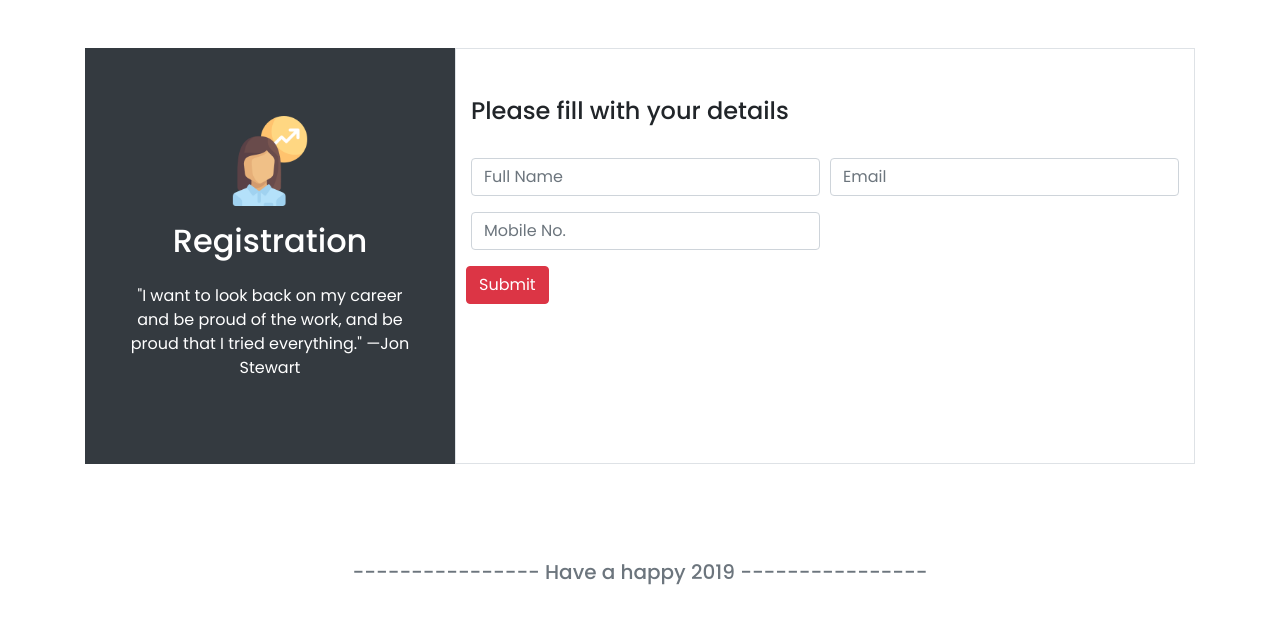
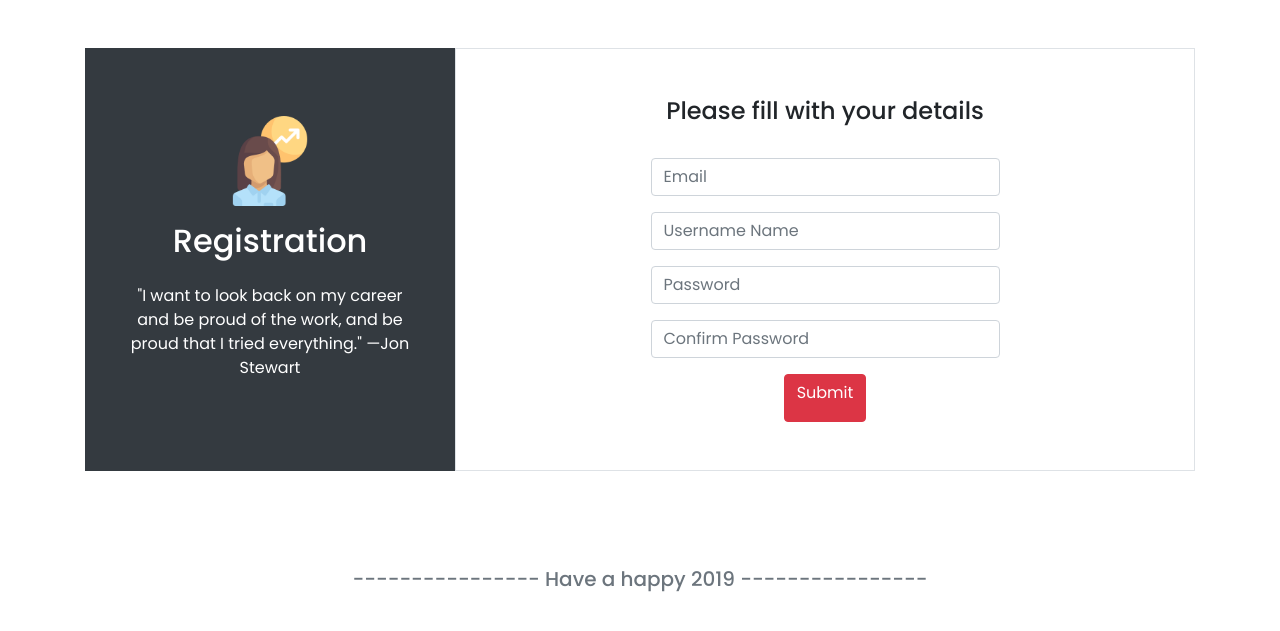
Before and after one commit to PragatiVerma18/Resume-Station, a Django app: page /accounts/signup/ in a window 1280 px wide. Shown: the part 86-717 px from the top of the page. Run offline with Django 3.2, Linux system fonts and the light colour scheme; some libraries are stand-ins or nearby versions.

Commit message:
added messages for error

```diff
--- a/resumestation/accounts/templates/accounts/signup.html
+++ b/resumestation/accounts/templates/accounts/signup.html
@@ -2,6 +2,12 @@
 {% load staticfiles %}
 
 {% block content %}
+
+{% if error %}
+<div class="alert alert-danger" role="alert" style="margin-top: 30px;">
+    <strong>{{error}}</strong>
+  </div>
+  {% endif %}
 
 <section class="testimonial py-5" id="testimonial">
   <div class="container">
@@ -17,25 +23,32 @@
                   </div>
               </div>
           </div>
-          <div class="col-md-8 py-5 border">
+          <div class="col-md-8 py-5 border text-center">
               <h4 class="pb-4">Please fill with your details</h4>
-              <form>
+              <form action="{% url 'signup' %}" method="POST" class="text-center">
+                    {% csrf_token %}
+                    <div class="form-row">
+                            <div class="form-group col-md-6 pb-3" style="margin: auto;">
+                              <input type="email" class="form-control" id="inputEmail4" placeholder="Email" name="email">
+                            </div>
+                          </div>
                   <div class="form-row">
-                      <div class="form-group col-md-6">
-                        <input id="Full Name" name="Full Name" placeholder="Full Name" class="form-control" type="text">
-                      </div>
-                      <div class="form-group col-md-6">
-                        <input type="email" class="form-control" id="inputEmail4" placeholder="Email">
+                      <div class="form-group col-md-6 pb-3" style="margin: auto;">
+                        <input id="Full Name" name="username" placeholder="Username Name" class="form-control" type="text">
                       </div>
                     </div>
                   <div class="form-row">
-                      <div class="form-group col-md-6">
-                          <input id="Mobile No." name="Mobile No." placeholder="Mobile No." class="form-control" required="required" type="text">
-                      </div>
+                        <div class="form-group col-md-6 pb-3" style="margin: auto;">
+                                <input type="password" class="form-control" id="inputEmail4" placeholder="Password" name="password">
+                              </div>
                   </div>
-
                   <div class="form-row">
-                      <button type="button" class="btn btn-danger">Submit</button>
+                        <div class="form-group col-md-6 pb-3" style="margin: auto;">
+                                <input type="password" class="form-control" id="inputEmail4" placeholder="Confirm Password" name="confirmpassword">
+                              </div>
+                  </div>
+                  <div class="form-row">
+                      <button type="submit" class="btn btn-danger pb-3 text-center" style="margin: auto;">Submit</button>
                   </div>
               </form>
           </div>
--- a/resumestation/accounts/views.py
+++ b/resumestation/accounts/views.py
@@ -4,9 +4,30 @@ from django.contrib import auth
 
 # Create your views here.
 def signup(request):
+  if request.method == 'POST':
+    if request.POST['password'] == request.POST['confirmpassword']:
+      try:
+        user = User.objects.get(username = request.POST['username'])
+        return render(request, 'accounts/signup.html', {'error' : 'Username has been already taken'})
+      except User.DoesNotExist:
+        user = User.objects.create_user(username =request.POST['username'], password=request.POST['password'], email=request.POST['email'])
+        auth.login(request, user)
+        return redirect('home')
+    else:
+      return render(request, 'accounts/signup.html', {'error' : 'Passwords must match'})
+
+  else:
     return render (request, 'accounts/signup.html')
 
 def login(request):
+  if request.method == 'POST':
+    user = auth.authenticate(username=request.POST['username'], password=request.POST['password'], email=request.POST['email'])
+    if user is not None:
+      auth.login(request, user)
+      return redirect('home')
+    else:
+      return render(request, 'accounts/login.html', {'error': 'username or password is incorrect.'})
+  else:
     return render (request, 'accounts/login.html')
 
 def logout(request):
```
Also changed, not shown: resumestation/accounts/templates/accounts/login.html (+10 -4 lines), resumestation/db.sqlite3.
